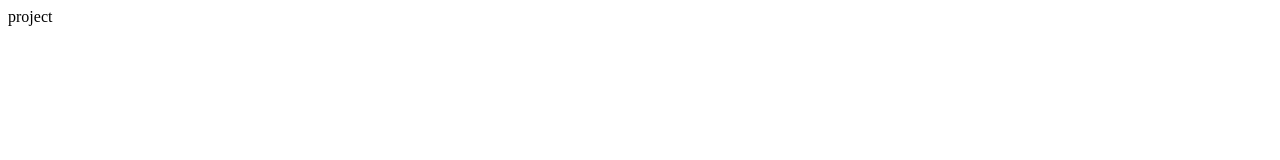
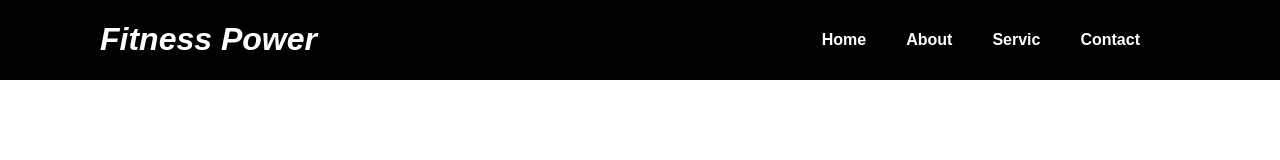
Before and after one commit to craz5162/Practice-project-3, a plain HTML site: page index.html in a window 1280 px wide. Drawn offline with Linux system fonts and the light colour scheme.

Commit message:
added-nev

```diff
--- /dev/null
+++ b/css/index.css
@@ -0,0 +1,29 @@
+body{
+      margin: 0px;
+      padding: 0px;
+}
+.nev-container{
+      display: flex;
+      align-items: center;
+      justify-content: space-between;
+      background-color: black;
+}
+.nev-container h1{
+      margin-left: 100px;
+      color: white;
+      font-family: Arial, Helvetica, sans-serif;
+}
+.list ul{
+      display: flex;
+      margin-right: 100px;
+}
+.list ul a{
+      text-decoration: none;
+      margin-right: 40px;
+      font-weight: bolder;
+      font-family: Arial, Helvetica, sans-serif;
+      color: white;
+}
+.list ul a:hover{
+      color: red;
+}
--- a/index.html
+++ b/index.html
@@ -1,12 +1,26 @@
 <!DOCTYPE html>
 <html lang="en">
+
 <head>
       <meta charset="UTF-8">
       <meta http-equiv="X-UA-Compatible" content="IE=edge">
       <meta name="viewport" content="width=device-width, initial-scale=1.0">
-      <titl>project</title>
+      <link rel="stylesheet" href="css/index.css">
+      <title>project</title>
 </head>
+
 <body>
+      <div class="nev-container">
+            <h1><i>Fitness Power</i></h1>
+            <div class="list">
+                  <ul>
+                        <a href="Home">Home</a>
+                        <a href="About">About</a>
+                        <a href="Servic">Servic</a>
+                        <a href="Contact">Contact</a>
+                  </ul>
+            </div>
+      </div>
+</body>
 
-</body>
 </html>
```
